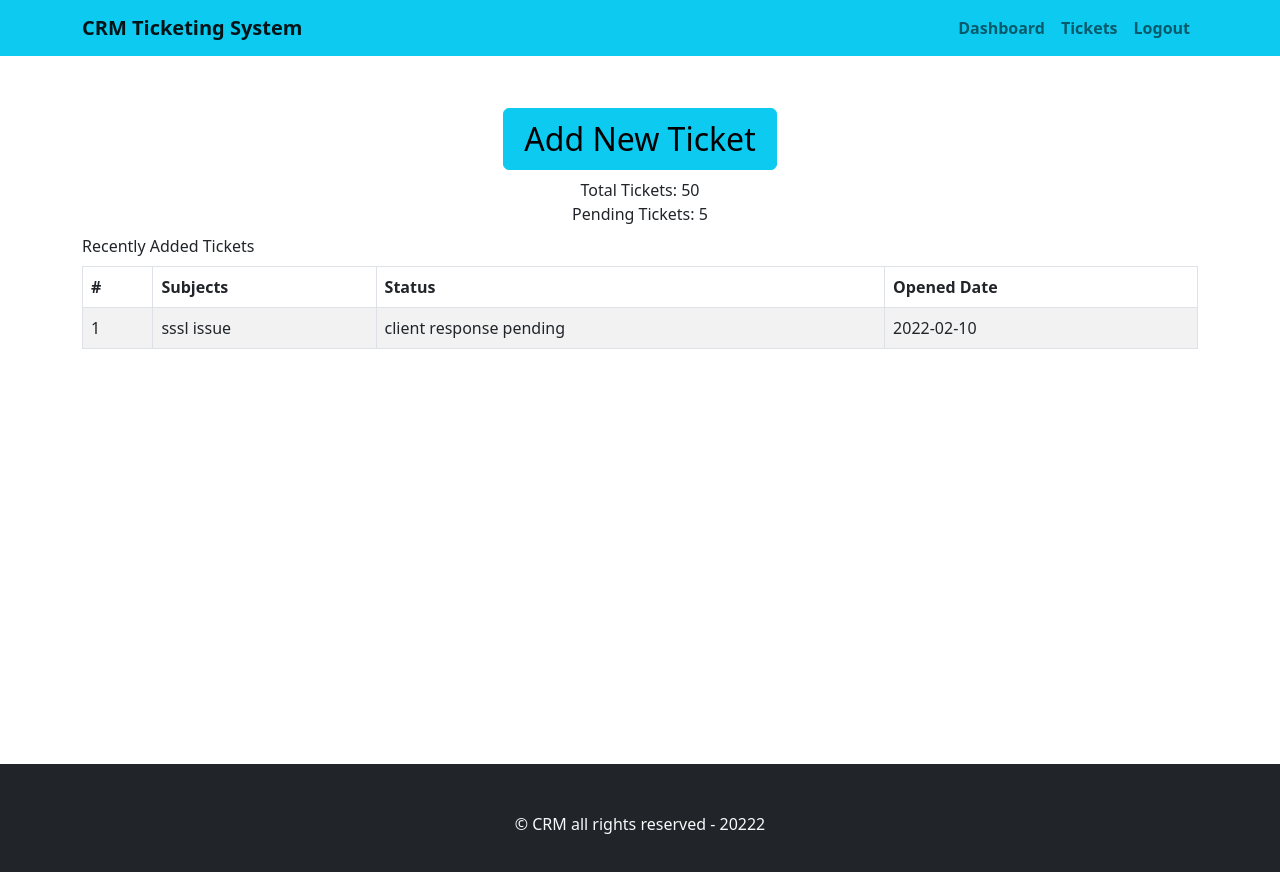
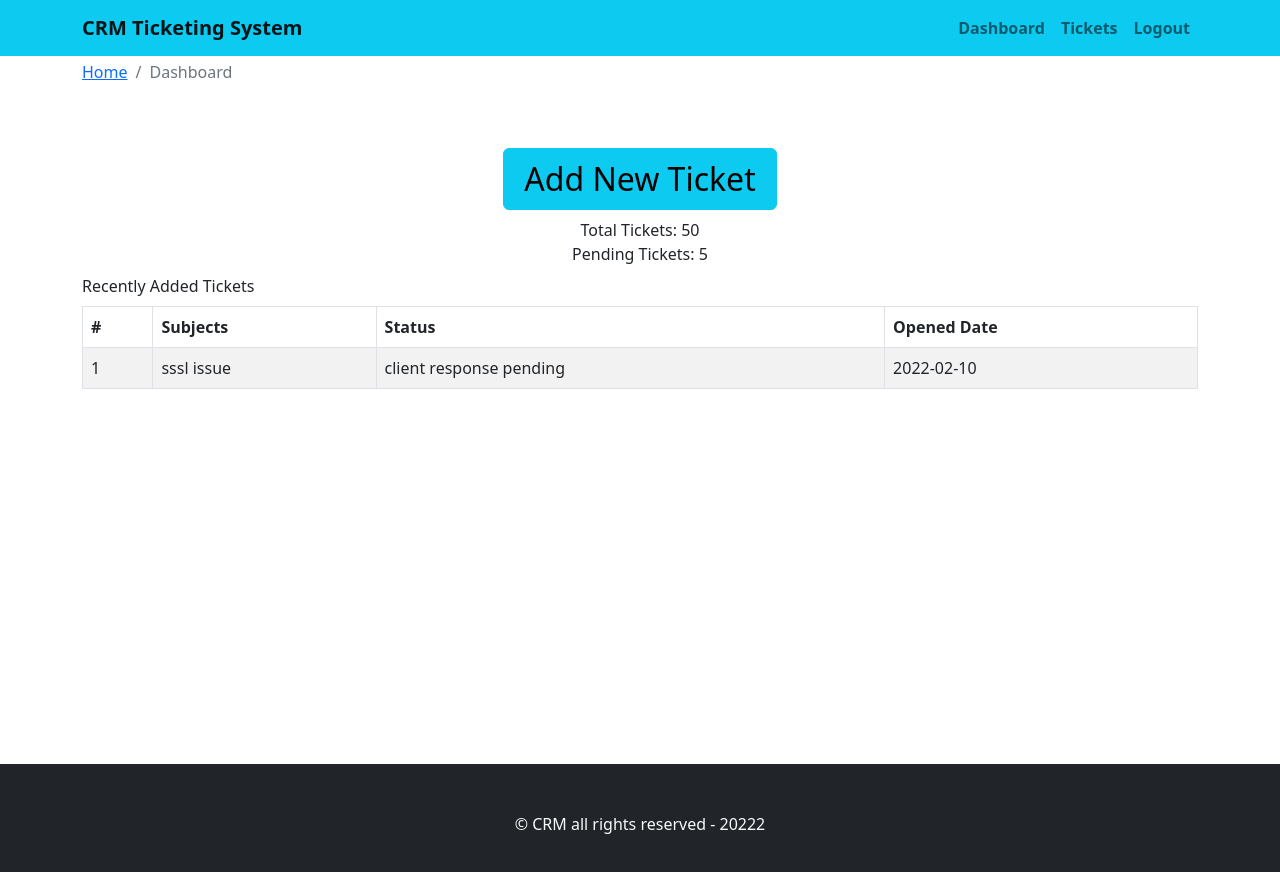
Before and after one commit to Sulav21/CRM-ticketing-System, a React (Create React App) app in the folder crm-client/: page / in a window 1280 px wide. Shown: the top 872 px of the page. Built offline with nearby package versions, Linux system fonts and the light colour scheme.

Commit message:
breadcrumb added

```diff
--- /dev/null
+++ b/crm-client/src/components/breadcrumb/BreadCrumbComp.js
@@ -0,0 +1,11 @@
+import React from 'react'
+import Breadcrumb from 'react-bootstrap/Breadcrumb';
+
+export const BreadCrumbComp=({page})=> {
+  return (
+    <Breadcrumb>
+      <Breadcrumb.Item href="#">Home</Breadcrumb.Item>
+      <Breadcrumb.Item active>{page}</Breadcrumb.Item>
+    </Breadcrumb>
+  );
+}
--- a/crm-client/src/layout/DefaultLayout.js
+++ b/crm-client/src/layout/DefaultLayout.js
@@ -5,7 +5,7 @@
 export const DefaultLayout = ({ children }) => {
   return (
   <div className="default-layout">
-    <div className="header">
+    <div className="header mb-2">
     <Header />
 
     </div>
--- a/crm-client/src/pages/dashboard/Dashboard.js
+++ b/crm-client/src/pages/dashboard/Dashboard.js
@@ -1,10 +1,15 @@
 import React from 'react'
-import { Container,Row,Col,Button } from 'react-bootstrap'
+import { Container,Row,Col,Button, Breadcrumb } from 'react-bootstrap'
 import { TicketTable } from '../../ticket-table/TicketTable'
-
+import {BreadCrumbComp} from '../../components/breadcrumb/BreadCrumbComp'
 export const Dashboard = () => {
   return (
     <Container>
+        <Row>
+            <Col>
+            <BreadCrumbComp page='Dashboard' />
+            </Col>
+        </Row>
         <Row>
             <Col className='text-center mt-5 mb-2'>
             <Button variant='info' style={{"font-size":'2rem',"color":"black","padding":"6px 20px"}}>Add New Ticket</Button>
```
